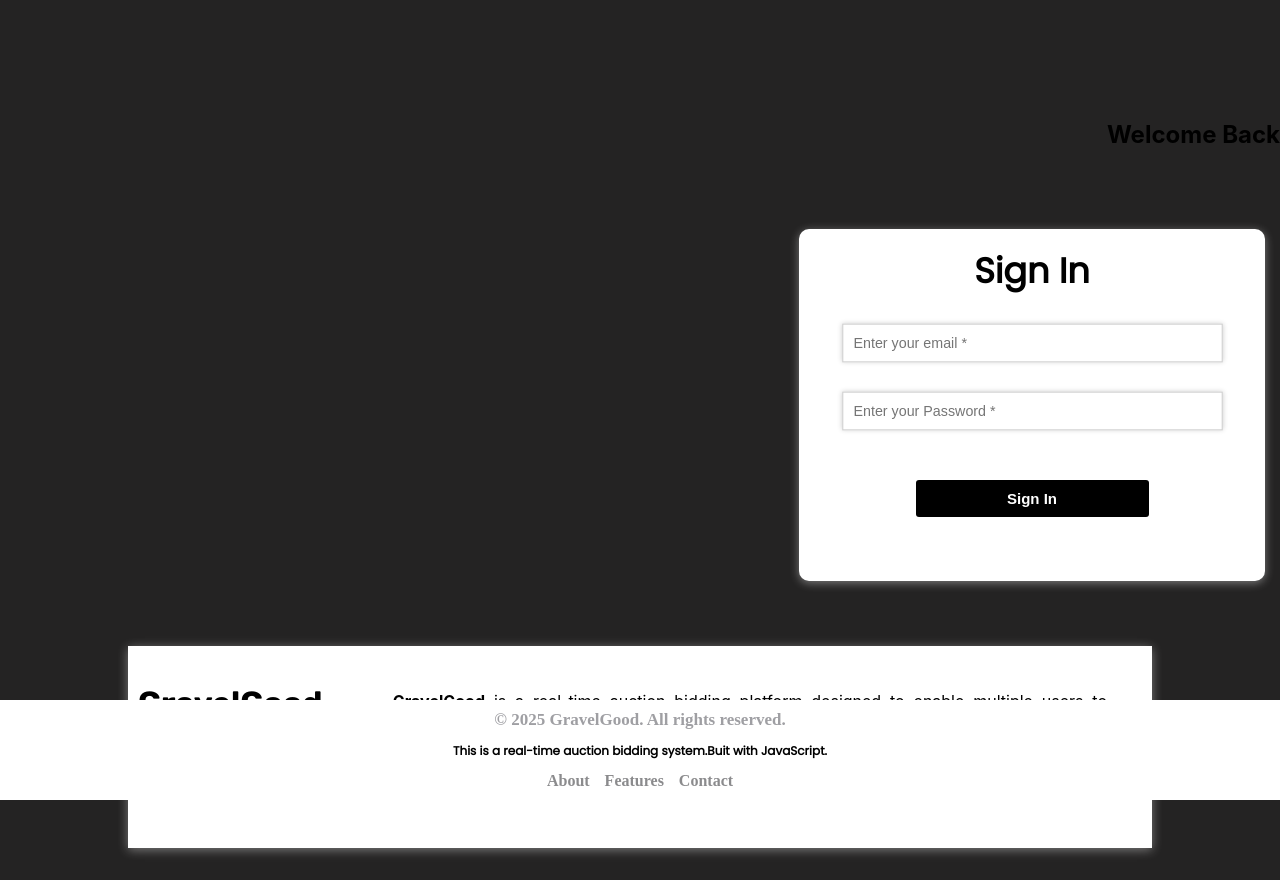
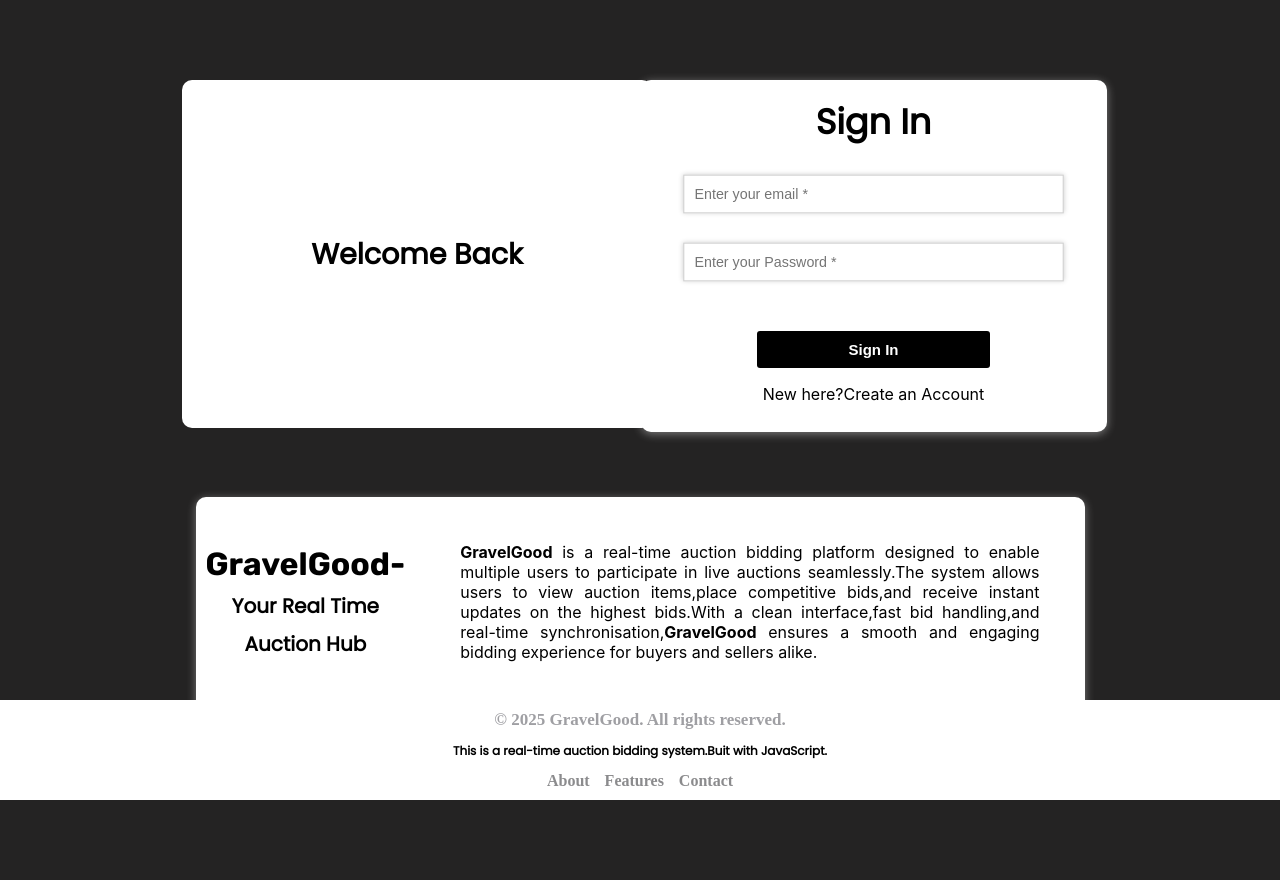
Before and after one commit to asin977/Auction-Bidding-System, a React (Create React App) app: page / in a window 1280 px wide. Built offline with nearby package versions, Linux system fonts and the light colour scheme.

Commit message:
updated the styles

```diff
--- a/src/components/SignIn.tsx
+++ b/src/components/SignIn.tsx
@@ -5,7 +5,9 @@ export const SignIn =() =>{
   return (
       <div className='main-sign-container'>
         <div className='sub-container'>
+          <div className='welcome-back'>
             <h2>Welcome Back</h2>
+          </div>
         </div>
         <div className='sign-container'>
           <h1 className='head'>Sign In</h1>
@@ -26,7 +28,7 @@ export const SignIn =() =>{
             <span className='forgot-password'>forgot password</span>
           </div>
           <button className='sign-up'>Sign In</button>
-          <p>New here?Create an Account</p>
+          <p className='sign-account'>New here?Create an Account</p>
         </div>
       </div>
 
--- a/src/styles/signIn.css
+++ b/src/styles/signIn.css
@@ -46,13 +46,39 @@ input:focus {
     box-shadow: 0 2px 10px rgba(255, 255, 255, 0.4);
     padding-bottom:12px;
     border-radius:10px;
+    margin-right:-398px;
 }
 .forgot-password {
     font-size:15px;
     display: flex;
     margin-left:12px;
 }
+.sub-container {
+    display: flex;
+    flex-direction: column;
+    justify-content: center;
+    align-items: center;
+    color:black;
+    font-family: 'script';
+    font-size:19px;
+    background-color: #fff;
+    border-radius:10px;
+    margin-right:500px;
+    margin-bottom:-408px;
 
+}
+.welcome-back {
+    display: flex;
+    flex-direction: column;
+    justify-content: center;
+    align-items: center;
+    padding:129px;
+
+
+}
+.sign-account {
+    color:black;
+}
 .login-container {
     display:none;
 }
@@ -70,22 +96,11 @@ button{
     flex-direction: column;
     justify-content: center;
     align-items: center;
-    margin-top:50px;
+    margin-top:80px;
+    margin-left:54px;
 }
 button:hover {
     background-color:rgb(2, 24, 32);
     transform: scale(1.02);
     box-shadow: 0 0 5px rgba(0, 0, 0, 0.2);
 }
-.sub-container {
-    display: flex;
-    flex-direction: column;
-    justify-content: center;
-    align-items: center;
-    margin-top:50px;
-}
-@media screen and (min-width:1024px) {
-    .main-sign-container {
-       align-items: flex-end;
-   }
-}
--- a/src/styles/siteDetails.css
+++ b/src/styles/siteDetails.css
@@ -5,6 +5,8 @@
     margin-top:50px;
     box-shadow: 0 2px 10px rgba(255, 255, 255, 0.4);
     padding-bottom:12px;
+    border-radius:10px;
+    max-width:889px;
 }
 
 .site-explanation {
```
Lines whose indentation alone changed are shown as unchanged.
